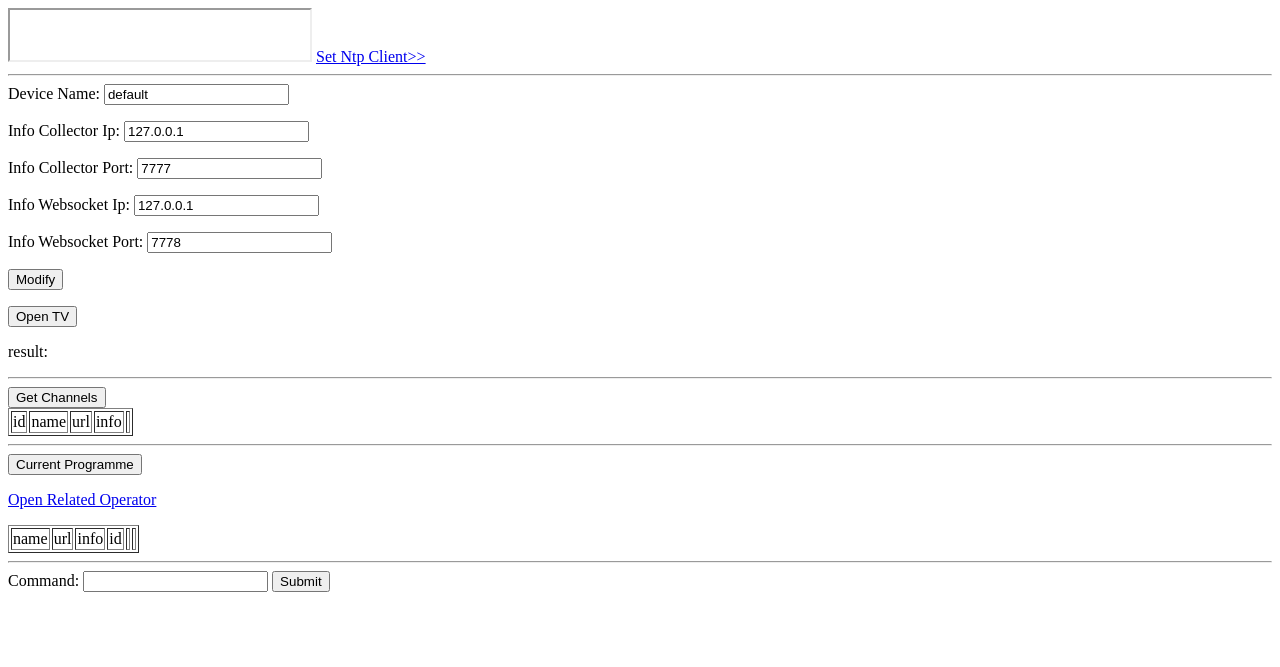
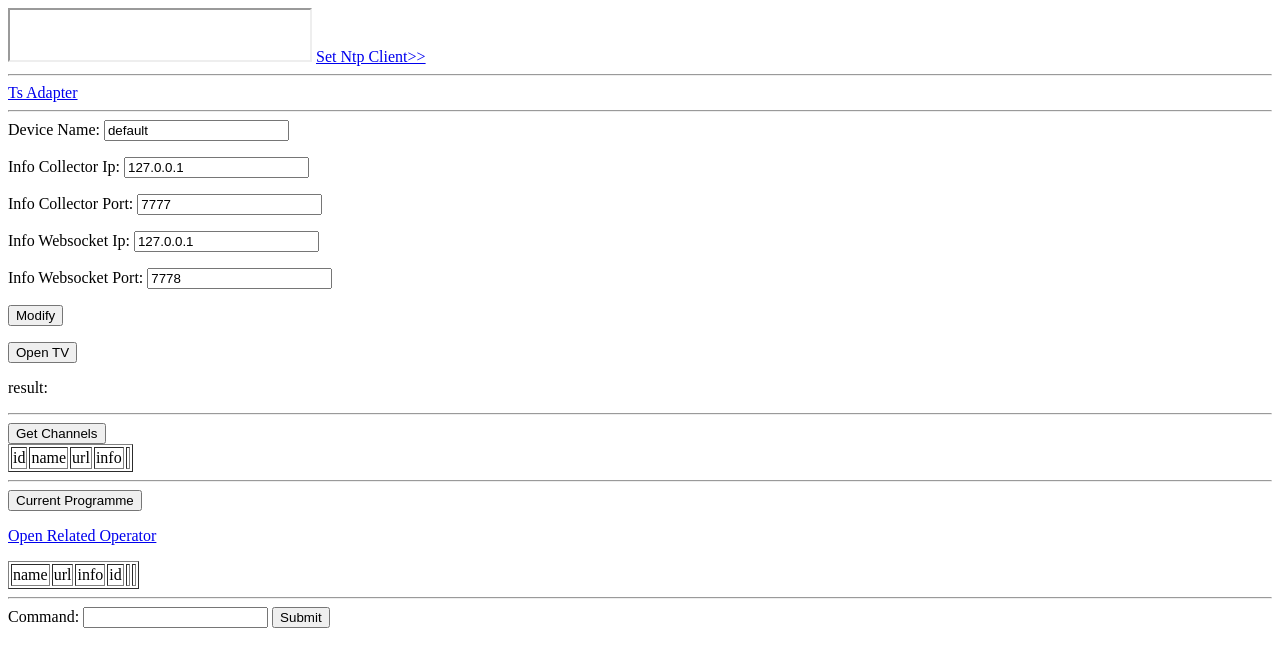
Before and after one commit to Ready2Code/smt_system, a Django app: page /show_channels/ in a window 1280 px wide. Shown: the top 667 px of the page. Run offline with Django 3.2, Linux system fonts and the light colour scheme; data comes from the database, SQL or seed files in the repository.

Commit message:
modify for ts_adapter

```diff
--- a/client/client/urls.py
+++ b/client/client/urls.py
@@ -13,7 +13,7 @@ Including another URLconf
     1. Import the include() function: from django.conf.urls import url, include
     2. Add a URL to urlpatterns:  url(r'^blog/', include('blog.urls'))
 """
-from django.conf.urls import url
+from django.conf.urls import include, url
 from django.contrib import admin
 from controller import views as controller_views
 from tools import views as tools_views
@@ -42,10 +42,5 @@ urlpatterns = [
     url(r'^show_channels/related_operator/command/$',   controller_views.handle_command,     name='related_operator_command'),
     url(r'^tools/$',                    tools_views.tools,         name='tools'),
     url(r'^tools/render$',                    tools_views.video_render,         name='video_render'),
-    url(r'^ts_adapter/$',               ts_adapter_views.ts_adapter,         name='ts_adapter'),
-    url(r'^ts_adapter/update_list/$',   ts_adapter_views.update_list,         name='update_list'),
-    url(r'^ts_adapter/modify/$',        ts_adapter_views.modify_item,              name='modify'),
-    url(r'^ts_adapter/delete/$',        ts_adapter_views.delete_item,              name='delete'),
-    url(r'^ts_adapter/start/$',         ts_adapter_views.start,              name='start_ts_adapter'),
-    url(r'^ts_adapter/stop/$',          ts_adapter_views.stop,              name='stop_ts_adapter'),
+    url(r'^ts_adapter/',               include('ts_adapter.urls')),
 ]
--- a/client/controller/templates/show_channels.html
+++ b/client/controller/templates/show_channels.html
@@ -7,6 +7,8 @@
     <body >
         <iframe src="/ntpclient_page" height="50" ></iframe>
         <a href="/ntpclient_page"> Set Ntp Client>></a>
+        <hr/>
+        <a href='/ts_adapter/?mode=ts2ip'>Ts Adapter</a>
         <hr/>
         <form id='controllerSettings' action='set_settings' method='get'>
              Device Name:           <input type="text" name="controller_name" value="{{controller_settings.controller_name}}"/>
@@ -21,6 +23,7 @@
              <p/>
              <input type="submit" value="Modify" />
         </form>
+
 
         <button type="button" id='opentv' >Open TV</button>
         <p>result: <span id='result'></span></p>
--- /dev/null
+++ b/common/ts_adapter/urls.py
@@ -0,0 +1,11 @@
+from django.conf.urls import url
+from ts_adapter import views as ts_adapter_views
+
+urlpatterns = [
+    url(r'^$',               ts_adapter_views.ts_adapter,        name='ts_adapter'),
+    url(r'^update_list/$',   ts_adapter_views.update_list,       name='update_list'),
+    url(r'^modify/$',        ts_adapter_views.modify_item,       name='modify'),
+    url(r'^delete/$',        ts_adapter_views.delete_item,       name='delete'),
+    url(r'^start/$',         ts_adapter_views.start,             name='start_ts_adapter'),
+    url(r'^stop/$',          ts_adapter_views.stop,              name='stop_ts_adapter'),
+]
--- a/server/potal/templates/startpage.html
+++ b/server/potal/templates/startpage.html
@@ -5,6 +5,9 @@
             <script src="{{STATIC_URL}}jquery.min.js"  ></script>
         </head>
         <body >
+        <hr/>
+        <a href='/ts_adapter/?mode=ip2ts'>Ts Adapter</a>
+        <hr/>
         <form id='serviceSettings' action='set_settings' method='get'>
              Signal Dest IP: <input type="text" name="signal_destip" value="{{service_settings.signal_destip}}"/>
              <p/>
--- a/server/server/settings.py
+++ b/server/server/settings.py
@@ -11,9 +11,11 @@ https://docs.djangoproject.com/en/1.11/ref/settings/
 """
 
 import os
+import sys
 
 # Build paths inside the project like this: os.path.join(BASE_DIR, ...)
 BASE_DIR = os.path.dirname(os.path.dirname(os.path.abspath(__file__)))
+sys.path.append('../common')
 
 
 # Quick-start development settings - unsuitable for production
@@ -41,6 +43,7 @@ INSTALLED_APPS = [
     'state_monitor',
     'service_manager',
     'resources',
+    'ts_adapter',
 ]
 
 MIDDLEWARE = [
--- a/server/server/urls.py
+++ b/server/server/urls.py
@@ -13,7 +13,7 @@ Including another URLconf
     1. Import the include() function: from django.conf.urls import url, include
     2. Add a URL to urlpatterns:  url(r'^blog/', include('blog.urls'))
 """
-from django.conf.urls import url
+from django.conf.urls import url,include
 from django.contrib import admin
 from potal import views as potal_views
 from state_monitor import views as state_monitor_views
@@ -37,4 +37,5 @@ urlpatterns = [
     url(r'^config_program/get_file_list/$', potal_views.get_file_list,       name='get_file_list'),
     url(r'^start_server/$', service_manager_views.start_server,       name='start_server'),
     url(r'^stop_server/$', service_manager_views.stop_server,       name='stop_server')
+    url(r'^ts_adapter/',               include('ts_adapter.urls')),
 ]
```
